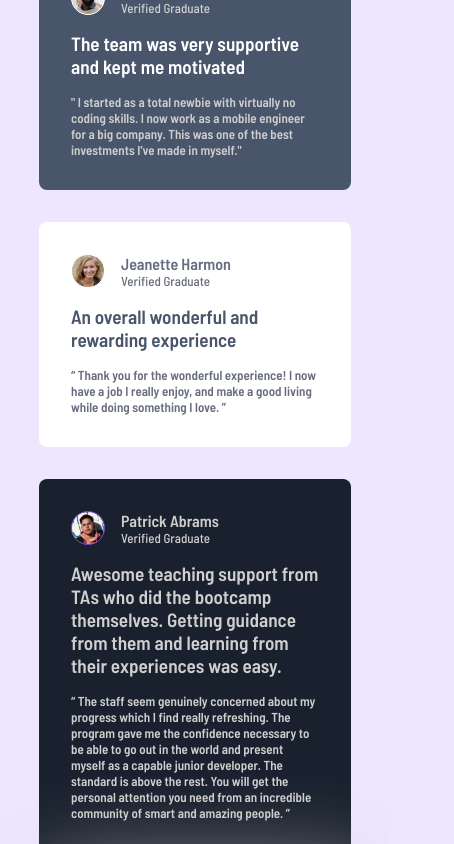
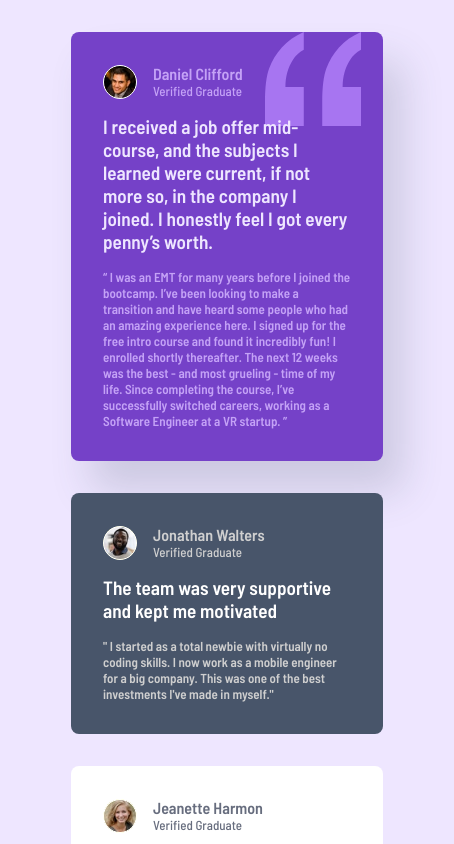
Before and after one commit to ompriyachaudhari/Testimonials-grid-section., a plain HTML site: page index.html in a window 390 px wide. Shown: the top 844 px of the page, 454 px wide, since content can reach past the window. Drawn offline with Linux system fonts and the light colour scheme.

Commit message:
updated style

```diff
--- a/style.css
+++ b/style.css
@@ -231,8 +231,17 @@ body {
 }
 
 @media (max-width:600px) {
+    body {
+        height:100vh;
+        width:100vw;
+        display:flex;
+        justify-content: center;
+        align-items: center;
+        padding: 2rem;
+    }
+
     .main-grid {
-        height: auto;
+        height: 100vh;
         width: 80vw;
         display: flex;
         flex-direction: column;
```
